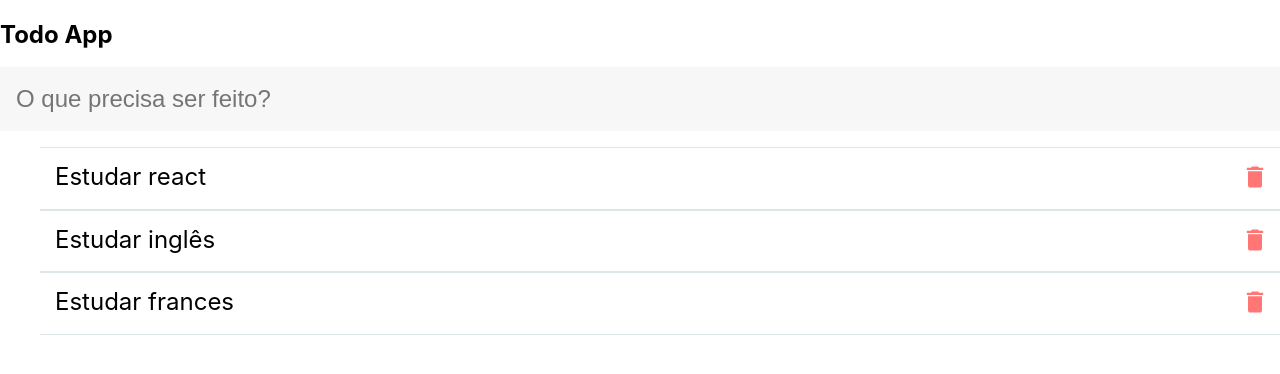
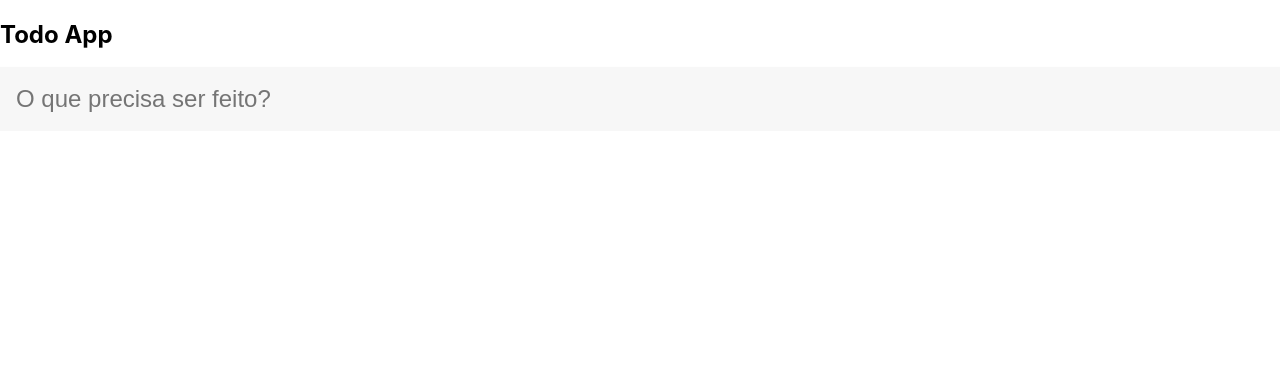
Before and after one commit to felipecacezi/todoapp, a React (Create React App) app: page / in a window 1280 px wide. Shown: the top 374 px of the page. Built offline with nearby package versions, Linux system fonts and the light colour scheme.

Commit message:
imnplementação da funcionalidade de adicionar itens na listagem de todos

```diff
--- a/src/App.js
+++ b/src/App.js
@@ -6,13 +6,7 @@ const App = () => {
 
     const ESCAPE_KEY = 27;
     const ENTER_KEY = 13;
-
-    const initialTodos = [
-        { id: 1, title: 'Estudar react', checked: false },
-        { id: 2, title: 'Estudar inglês', checked: true },
-        { id: 3, title: 'Estudar frances', checked: false }
-    ];
-    const [todos, setTodos] = useState(initialTodos);
+    const [todos, setTodos] = useState([]);
     const [ value, setValue ]= useState('');
 
     const onChange = (event) => {
@@ -20,7 +14,13 @@ const App = () => {
     }
 
     const submit = () => {
-        console.log('submit', value);
+
+        setTodos([...todos, {
+            id: new Date().getTime(),
+            title: value,
+            checked: false
+        }]);
+
         erase();
     }
 
```
